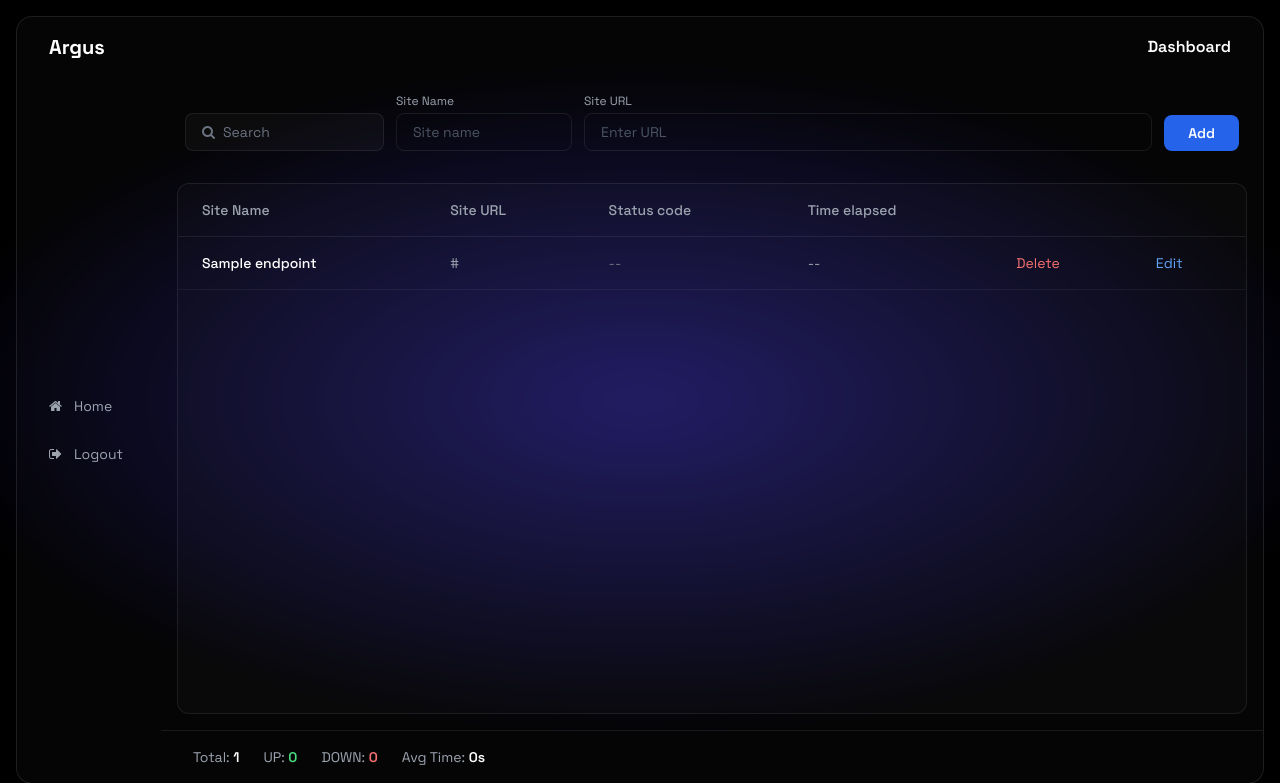
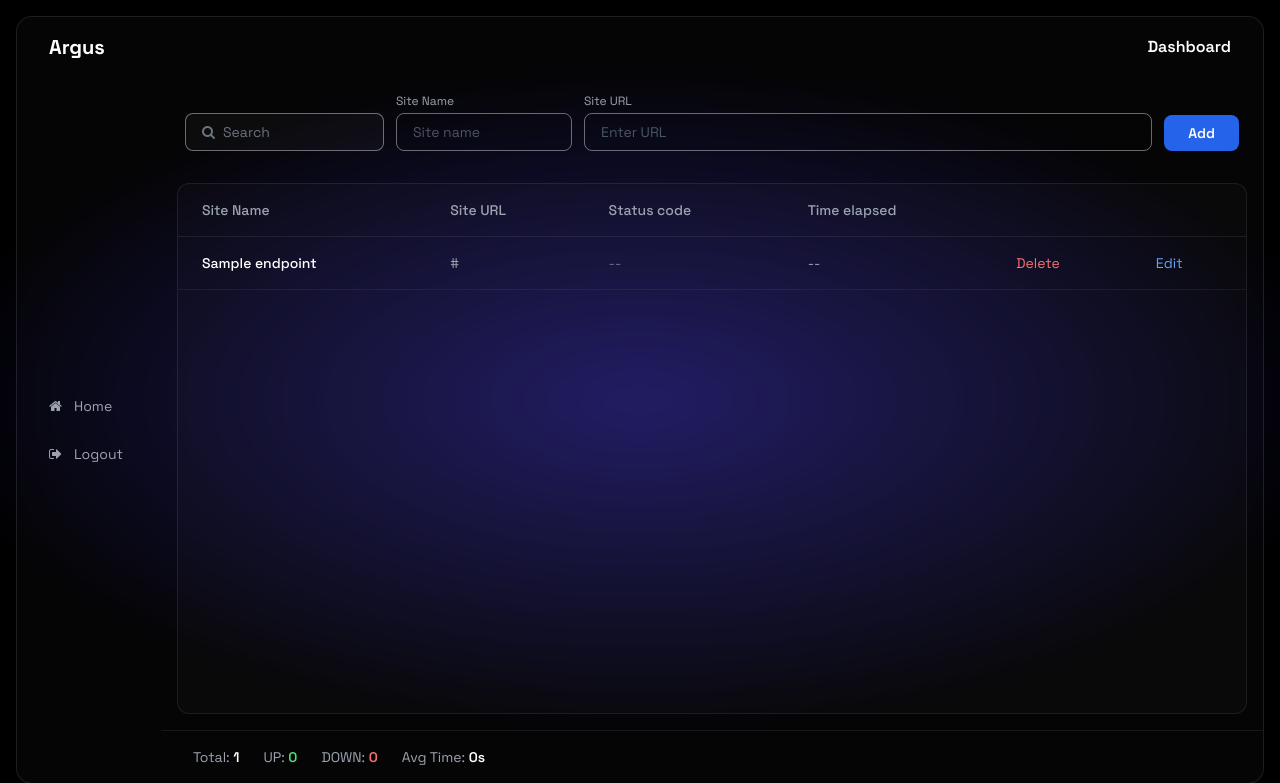
Before and after one commit to harshanrepo/Argus-API-Uptime-Monitor, a Flask app: page /dashboard in a window 1280 px wide. Shown: the top 783 px of the page. Run offline with Flask 3, Linux system fonts and the light colour scheme; the visitor is signed in with stand-in values (Sample User, id 1); tables that the repository leaves empty hold one stand-in row (values such as "Sample post"); some libraries are stand-ins or nearby versions.

Commit message:
Fix: update border color for : search,site name,site url.

```diff
--- a/templates/dashboard.html
+++ b/templates/dashboard.html
@@ -74,7 +74,7 @@
 
                     <!-- Search -->
                     <div class="flex items-center gap-2 px-4 py-2 rounded-lg w-full md:w-auto"
-                        style="border: 1px solid rgba(255,255,255,0.08); background: rgba(255,255,255,0.03);">
+                        style="border: 1px solid rgba(255,255,255,0.4); background: rgba(255,255,255,0.03);">
                         <span class="text-gray-500 text-sm"><i class="fa fa-search"></i></span>
                         <input type="text" id="searchInput" placeholder="Search"
                             class="bg-transparent text-white text-sm outline-none w-full md:w-36 placeholder-gray-500"
@@ -89,7 +89,7 @@
                             <label class="text-gray-400 text-xs">Site Name</label>
                             <input type="text" name="name" placeholder="Site name" required
                                 class="bg-transparent text-white text-sm outline-none rounded-lg px-4 py-2 placeholder-gray-600 w-full md:w-44"
-                                style="border: 1px solid rgba(255,255,255,0.08);">
+                                style="border: 1px solid rgba(255,255,255,0.4);">
                         </div>
 
                         <!-- Site URL -->
@@ -97,7 +97,7 @@
                             <label class="text-gray-400 text-xs">Site URL</label>
                             <input type="url" name="url" placeholder="Enter URL" required
                                 class="bg-transparent text-white text-sm outline-none rounded-lg px-4 py-2 placeholder-gray-600 w-full"
-                                style="border: 1px solid rgba(255,255,255,0.08);">
+                                style="border: 1px solid rgba(255,255,255,0.4);">
                         </div>
 
                         <!-- Add button -->
```
